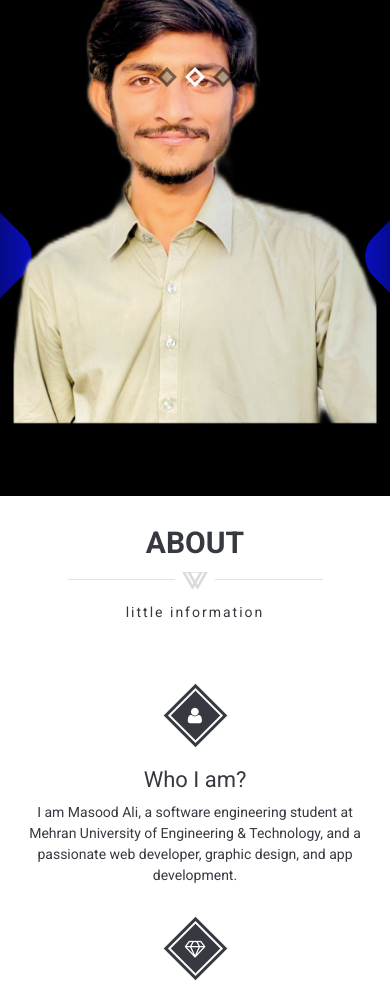
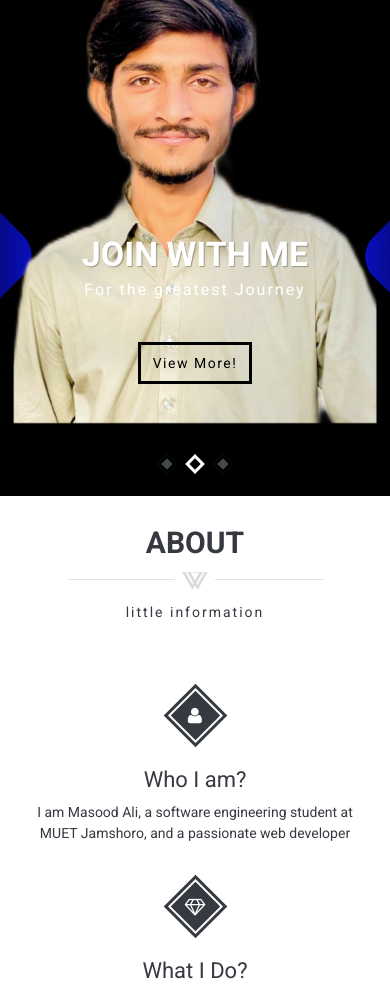
Before and after one commit to Masoodburirogithub/My_Portfolio, a plain HTML site: page index.html in a window 390 px wide. Shown: the part 104-1094 px from the top of the page. Drawn offline with Linux system fonts and the light colour scheme; files whose address does not match are found by name.

Commit message:
I change some code

```diff
--- a/css/mobile.css
+++ b/css/mobile.css
@@ -56,8 +56,8 @@
 
    #text-carousel-intro-section .caption {
 	position: relative;
-	top: 50%;
-	margin-top: -30px;
+	/* top: 50%; */
+	margin-top: 340px;
 }
 
 #text-carousel-intro-section {
@@ -87,11 +87,6 @@
 /* Medium Devices, Desktops */
 @media only screen and (max-width : 992px) {
 
-	#text-carousel-intro-section .caption {
-		position: relative;
-		top: 0%;
-		margin-top: -47px;
-	}
 
 	/* Team */
 	.team-item .team-triangle {
@@ -148,7 +143,7 @@
 	/* Text carousel intro section caption */
  #text-carousel-intro-section .caption {
        /* align-items: center; */
-		/* top: 63% !important; */
+		top: 0% !important;
 
 		 /* Removes parallax on caption */
 	}
--- a/index.html
+++ b/index.html
@@ -91,7 +91,7 @@
 							</div>
 							<div class="item">
 								<h1>Join with me</h1>
-								<p>To the greatest Journey</p>
+								<p>For the greatest Journey</p>
 
 								<div class="extra-space-l"></div>
 								<a class="btn btn-blank" href="#social-section" target="_blank" role="button">View More!</a>
@@ -137,7 +137,7 @@
                                     <span class="rotate-box-icon"><i class="fa fa-user"></i></span>
                                     <div class="rotate-box-info">
                                         <h4>Who I am?</h4>
-                                        <p>I am Masood Ali, a software engineering student at Mehran University of Engineering & Technology, and a passionate web developer, graphic design, and app development.</p>
+                                        <p>I am Masood Ali, a software engineering student at MUET Jamshoro, and a passionate web developer</p>
                                     </div>
                                 </a>
                             </div>
@@ -368,19 +368,19 @@
                             <div id="owl-testimonial" class="owl-carousel">
                                 <div class="item">
                                     <blockquote>
-                                        <p>"Masood really impressed us with a professional + beautiful website. He was very responsive and kind. It's nice that he also offers support with purchase. To someone like me that means a lot. Masood energy was very calm and assured. I would recommend/trust him with any of your websites needs.</p>
+                                        <p>Masood really impressed us with a professional + beautiful website. He was very responsive and kind. It's nice that he also offers support with purchase. To someone like me that means a lot. Masood energy was very calm and assured. I would recommend/trust him with any of your websites needs.</p>
                                         <footer><cite title="Source Title">Daryl Hodgeman</cite></footer>
                                     </blockquote>
                                 </div>
                                 <div class="item">
                                     <blockquote>
-                                        <p>"Amazing help with anything website related! Used him many times & he is very fast & easy to work with! He is a great extension to my team!"</p>
+                                        <p>Amazing help with anything website related! Used him many times & he is very fast & easy to work with! He is a great extension to my team!</p>
                                         <footer><cite title="Source Title">John Doe</cite></footer>
                                     </blockquote>
                                 </div>
                                 <div class="item">
                                     <blockquote>
-                                        <p>"Excellent work all-around and a very fast turnover. Very dedicated to providing a high-quality result, collaborating with me after I provided broken assets to ensure the website looked and functioned correctly. Thank you so much for your efforts!
+                                        <p>Excellent work all-around and a very fast turnover. Very dedicated to providing a high-quality result, collaborating with me after I provided broken assets to ensure the website looked and functioned correctly. Thank you so much for your efforts!
 
                                         </p>
                                         <footer><cite title="Source Title">workspg</cite></footer>
```
